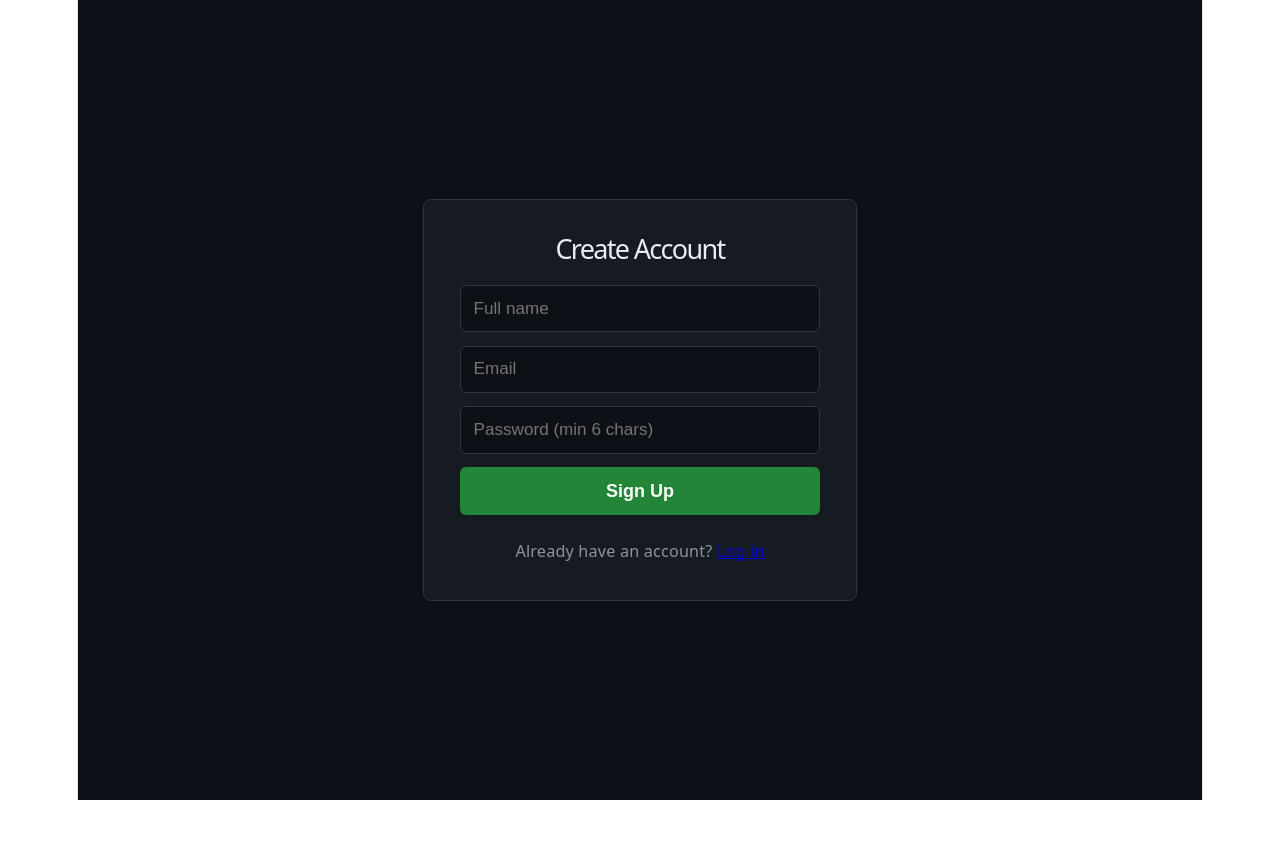
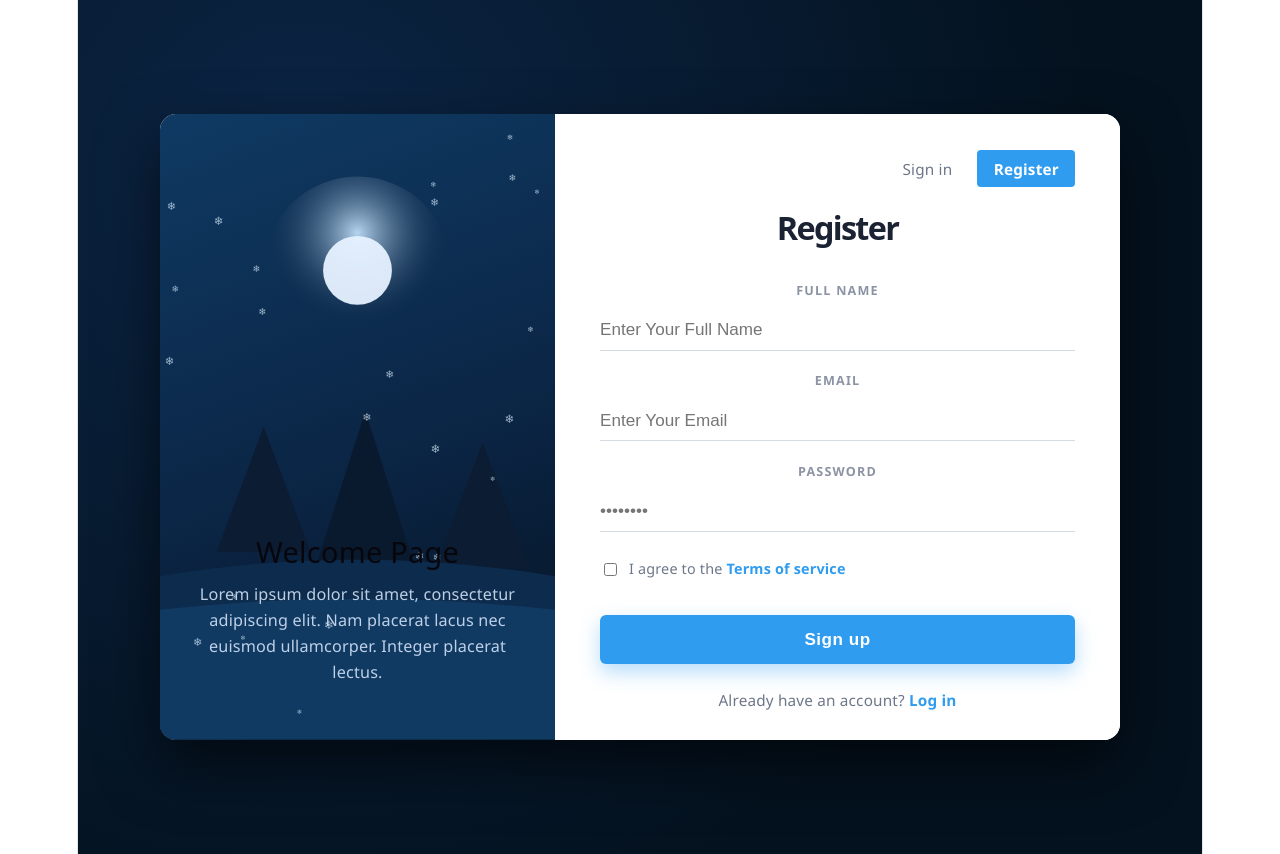
Before and after one commit to madeshsaroja32-oss/ai-mock-interview, a React app in the folder frontend/: page /signup in a window 1280 px wide. Before the commit the page ends 800 px from the top, so only its background shows below. Built offline with nearby package versions, Linux system fonts and the light colour scheme; no server answers; the HTML template or start-up script is replaced by a standard one.

Commit message:
Redesign login page

```diff
--- a/frontend/src/pages/Signup.jsx
+++ b/frontend/src/pages/Signup.jsx
@@ -8,11 +8,16 @@ export default function Signup() {
   const [name, setName] = useState("");
   const [email, setEmail] = useState("");
   const [password, setPassword] = useState("");
+  const [agree, setAgree] = useState(false);
   const [error, setError] = useState("");
   const [busy, setBusy] = useState(false);
 
   async function handleSubmit(e) {
     e.preventDefault();
+    if (!agree) {
+      setError("Please accept the Terms of service to continue.");
+      return;
+    }
     setError("");
     setBusy(true);
     try {
@@ -26,26 +31,308 @@ export default function Signup() {
   }
 
   return (
-    <div style={styles.wrap}>
-      <form onSubmit={handleSubmit} style={styles.card}>
-        <h1 style={styles.title}>Create Account</h1>
-        {error && <p style={styles.error}>{error}</p>}
-        <input style={styles.input} placeholder="Full name" value={name} onChange={(e) => setName(e.target.value)} required />
-        <input style={styles.input} type="email" placeholder="Email" value={email} onChange={(e) => setEmail(e.target.value)} required />
-        <input style={styles.input} type="password" placeholder="Password (min 6 chars)" value={password} onChange={(e) => setPassword(e.target.value)} minLength={6} required />
-        <button style={styles.button} disabled={busy}>{busy ? "Creating..." : "Sign Up"}</button>
-        <p style={styles.footer}>Already have an account? <Link to="/login">Log in</Link></p>
-      </form>
+    <div style={styles.bg}>
+      <div style={styles.card}>
+        {/* ─── LEFT PANEL ─── */}
+        <div style={styles.leftPanel}>
+          <div style={styles.illustration}>
+            <svg
+              viewBox="0 0 300 400"
+              width="100%"
+              height="100%"
+              preserveAspectRatio="xMidYMid slice"
+              style={{ position: "absolute", inset: 0 }}
+            >
+              <defs>
+                <radialGradient id="moon" cx="50%" cy="30%" r="50%">
+                  <stop offset="0%" stopColor="#c8e6ff" stopOpacity="0.9" />
+                  <stop offset="100%" stopColor="#0b2545" stopOpacity="0" />
+                </radialGradient>
+              </defs>
+              <circle cx="150" cy="100" r="60" fill="url(#moon)" />
+              <circle cx="150" cy="100" r="22" fill="#e6f2ff" opacity="0.95" />
+              <polygon points="60,280 90,200 120,280" fill="#0b1c33" />
+              <polygon points="120,300 155,190 190,300" fill="#0a1a2e" />
+              <polygon points="200,290 230,210 260,290" fill="#0b1c33" />
+              <path d="M0,300 Q150,270 300,300 L300,400 L0,400 Z" fill="#0d2c4d" />
+              <path d="M0,320 Q150,300 300,320 L300,400 L0,400 Z" fill="#113a63" />
+            </svg>
+
+            {Array.from({ length: 25 }).map((_, i) => (
+              <span
+                key={i}
+                style={{
+                  ...styles.snowflake,
+                  top: `${Math.random() * 100}%`,
+                  left: `${Math.random() * 100}%`,
+                  animationDelay: `${Math.random() * 5}s`,
+                  fontSize: `${6 + Math.random() * 6}px`,
+                }}
+              >
+                ❄
+              </span>
+            ))}
+          </div>
+
+          <div style={styles.leftContent}>
+            <h2 style={styles.welcomeTitle}>Welcome Page</h2>
+            <p style={styles.welcomeText}>
+              Lorem ipsum dolor sit amet, consectetur adipiscing elit. Nam
+              placerat lacus nec euismod ullamcorper. Integer placerat lectus.
+            </p>
+          </div>
+        </div>
+
+        {/* ─── RIGHT PANEL ─── */}
+        <div style={styles.rightPanel}>
+          <div style={styles.tabs}>
+            <Link to="/login" style={styles.tabInactive}>
+              Sign in
+            </Link>
+            <span style={styles.tabActive}>Register</span>
+          </div>
+
+          <h1 style={styles.title}>Register</h1>
+
+          {error && <p style={styles.error}>{error}</p>}
+
+          <form onSubmit={handleSubmit} style={styles.form}>
+            <label style={styles.label}>FULL NAME</label>
+            <input
+              style={styles.input}
+              placeholder="Enter Your Full Name"
+              value={name}
+              onChange={(e) => setName(e.target.value)}
+              required
+            />
+
+            <label style={styles.label}>EMAIL</label>
+            <input
+              style={styles.input}
+              type="email"
+              placeholder="Enter Your Email"
+              value={email}
+              onChange={(e) => setEmail(e.target.value)}
+              required
+            />
+
+            <label style={styles.label}>PASSWORD</label>
+            <input
+              style={styles.input}
+              type="password"
+              placeholder="••••••••"
+              value={password}
+              onChange={(e) => setPassword(e.target.value)}
+              minLength={6}
+              required
+            />
+
+            <label style={styles.termsRow}>
+              <input
+                type="checkbox"
+                checked={agree}
+                onChange={(e) => setAgree(e.target.checked)}
+                style={styles.checkbox}
+              />
+              <span style={styles.termsText}>
+                I agree to the{" "}
+                <a href="#" style={styles.termsLink}>
+                  Terms of service
+                </a>
+              </span>
+            </label>
+
+            <button
+              type="submit"
+              style={{ ...styles.button, opacity: busy ? 0.7 : 1 }}
+              disabled={busy}
+            >
+              {busy ? "Creating account..." : "Sign up"}
+            </button>
+          </form>
+
+          <p style={styles.footer}>
+            Already have an account?{" "}
+            <Link to="/login" style={styles.footerLink}>
+              Log in
+            </Link>
+          </p>
+        </div>
+      </div>
     </div>
   );
 }
 
 const styles = {
-  wrap: { display: "flex", justifyContent: "center", alignItems: "center", minHeight: "100vh", background: "#0d1117" },
-  card: { background: "#161b22", padding: "2rem", borderRadius: "8px", width: "360px", display: "flex", flexDirection: "column", gap: "0.75rem", border: "1px solid #30363d" },
-  title: { color: "#e6edf3", margin: 0, marginBottom: "0.5rem", fontSize: "1.5rem", textAlign: "center" },
-  input: { padding: "0.7rem", borderRadius: "6px", border: "1px solid #30363d", background: "#0d1117", color: "#e6edf3", fontSize: "0.95rem" },
-  button: { padding: "0.75rem", borderRadius: "6px", border: "none", background: "#238636", color: "white", fontWeight: "bold", cursor: "pointer", fontSize: "1rem" },
-  error: { color: "#f85149", background: "#3d1418", padding: "0.5rem", borderRadius: "6px", margin: 0, fontSize: "0.9rem" },
-  footer: { color: "#8b949e", fontSize: "0.9rem", textAlign: "center", margin: 0, marginTop: "0.5rem" },
+  bg: {
+    minHeight: "100vh",
+    display: "flex",
+    alignItems: "center",
+    justifyContent: "center",
+    padding: "1.5rem",
+    background: "radial-gradient(circle at 20% 20%, #0b2545, #04121f 70%)",
+    fontFamily: "'Segoe UI', sans-serif",
+  },
+  card: {
+    width: "100%",
+    maxWidth: "960px",
+    minHeight: "560px",
+    display: "flex",
+    flexWrap: "wrap",
+    borderRadius: "16px",
+    overflow: "hidden",
+    boxShadow: "0 25px 60px rgba(0,0,0,0.6)",
+    background: "#ffffff",
+  },
+
+  /* LEFT PANEL */
+  leftPanel: {
+    position: "relative",
+    flex: "1 1 340px",
+    minWidth: "300px",
+    background:
+      "linear-gradient(160deg, #0f3a63 0%, #0b2545 55%, #04121f 100%)",
+    display: "flex",
+    flexDirection: "column",
+    justifyContent: "flex-end",
+    color: "white",
+    overflow: "hidden",
+  },
+  illustration: {
+    position: "absolute",
+    inset: 0,
+  },
+  snowflake: {
+    position: "absolute",
+    color: "rgba(220, 240, 255, 0.7)",
+    animation: "floatSnow 6s ease-in-out infinite",
+    pointerEvents: "none",
+  },
+  leftContent: {
+    position: "relative",
+    padding: "2rem 2rem 3rem",
+    zIndex: 1,
+  },
+  welcomeTitle: {
+    fontSize: "1.6rem",
+    margin: 0,
+    marginBottom: "0.75rem",
+    letterSpacing: "0.3px",
+  },
+  welcomeText: {
+    fontSize: "0.9rem",
+    lineHeight: 1.6,
+    color: "rgba(220, 235, 255, 0.85)",
+    margin: 0,
+  },
+
+  /* RIGHT PANEL */
+  rightPanel: {
+    flex: "1 1 420px",
+    minWidth: "320px",
+    background: "#ffffff",
+    color: "#1a2233",
+    padding: "2rem 2.5rem 1.5rem",
+    display: "flex",
+    flexDirection: "column",
+    justifyContent: "center",
+  },
+  tabs: {
+    display: "flex",
+    gap: "0.5rem",
+    marginBottom: "1.5rem",
+    alignSelf: "flex-end",
+    fontSize: "0.85rem",
+  },
+  tabInactive: {
+    padding: "0.3rem 0.9rem",
+    color: "#6c7789",
+    textDecoration: "none",
+    borderRadius: "4px",
+  },
+  tabActive: {
+    padding: "0.3rem 0.9rem",
+    background: "#2f9cf0",
+    color: "white",
+    borderRadius: "4px",
+    fontWeight: "600",
+  },
+  title: {
+    fontSize: "1.8rem",
+    margin: 0,
+    marginBottom: "1.5rem",
+    color: "#1a2233",
+    fontWeight: 700,
+  },
+  form: {
+    display: "flex",
+    flexDirection: "column",
+    gap: "0.35rem",
+  },
+  label: {
+    fontSize: "0.7rem",
+    letterSpacing: "1.2px",
+    color: "#8b93a4",
+    fontWeight: 600,
+    marginTop: "0.6rem",
+  },
+  input: {
+    padding: "0.55rem 0",
+    border: "none",
+    borderBottom: "1px solid #d5dbe3",
+    outline: "none",
+    fontSize: "0.95rem",
+    color: "#1a2233",
+    background: "transparent",
+    transition: "border-color 0.2s",
+  },
+  termsRow: {
+    display: "flex",
+    alignItems: "center",
+    gap: "0.5rem",
+    marginTop: "1rem",
+    cursor: "pointer",
+    userSelect: "none",
+  },
+  checkbox: { accentColor: "#2f9cf0", cursor: "pointer" },
+  termsText: { fontSize: "0.8rem", color: "#6c7789" },
+  termsLink: {
+    color: "#2f9cf0",
+    textDecoration: "none",
+    fontWeight: 600,
+  },
+  button: {
+    marginTop: "1.5rem",
+    padding: "0.8rem",
+    borderRadius: "6px",
+    border: "none",
+    background: "#2f9cf0",
+    color: "white",
+    fontWeight: 600,
+    fontSize: "0.95rem",
+    cursor: "pointer",
+    letterSpacing: "0.5px",
+    boxShadow: "0 8px 20px rgba(47, 156, 240, 0.35)",
+  },
+  error: {
+    color: "#c0392b",
+    background: "#fdecea",
+    border: "1px solid #f5b7b1",
+    padding: "0.5rem 0.75rem",
+    borderRadius: "6px",
+    fontSize: "0.85rem",
+    margin: "0 0 0.5rem",
+  },
+  footer: {
+    fontSize: "0.85rem",
+    color: "#6c7789",
+    textAlign: "center",
+    marginTop: "1.25rem",
+    marginBottom: 0,
+  },
+  footerLink: {
+    color: "#2f9cf0",
+    textDecoration: "none",
+    fontWeight: 600,
+  },
 };
```
